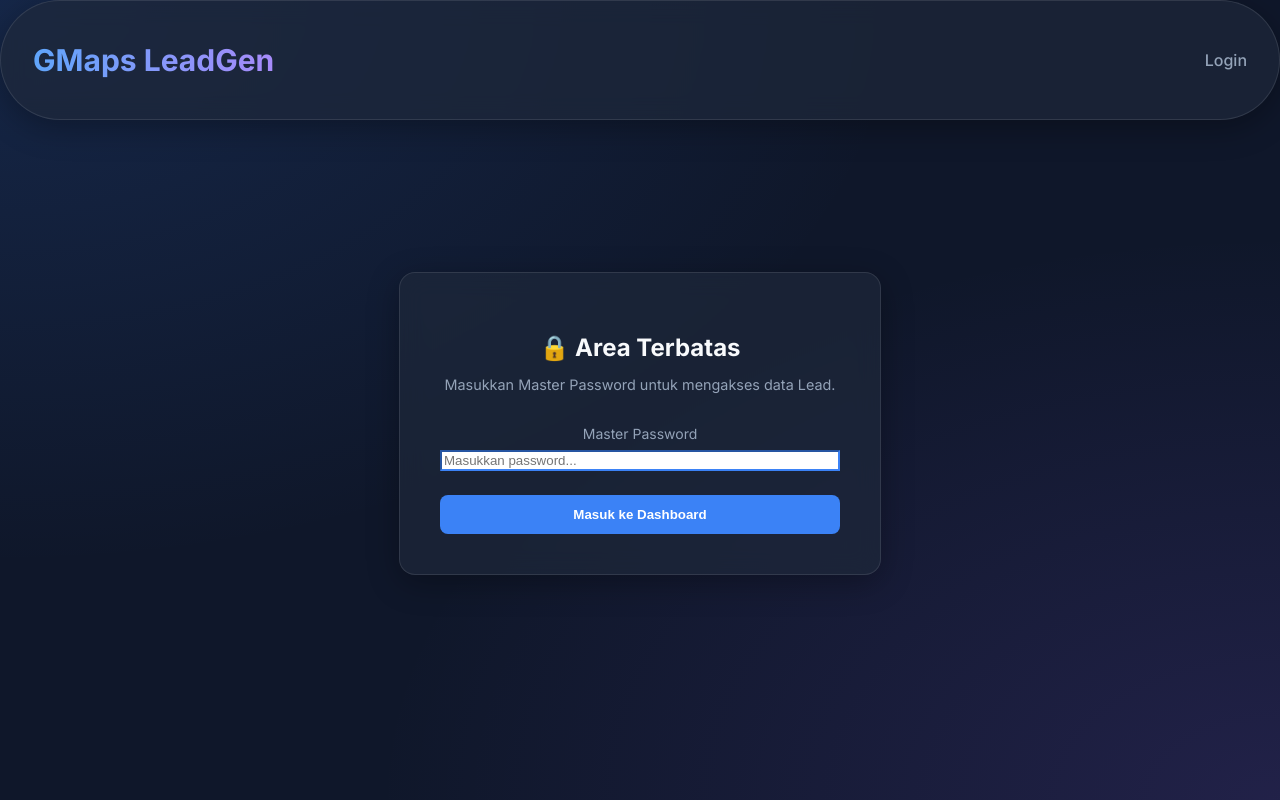
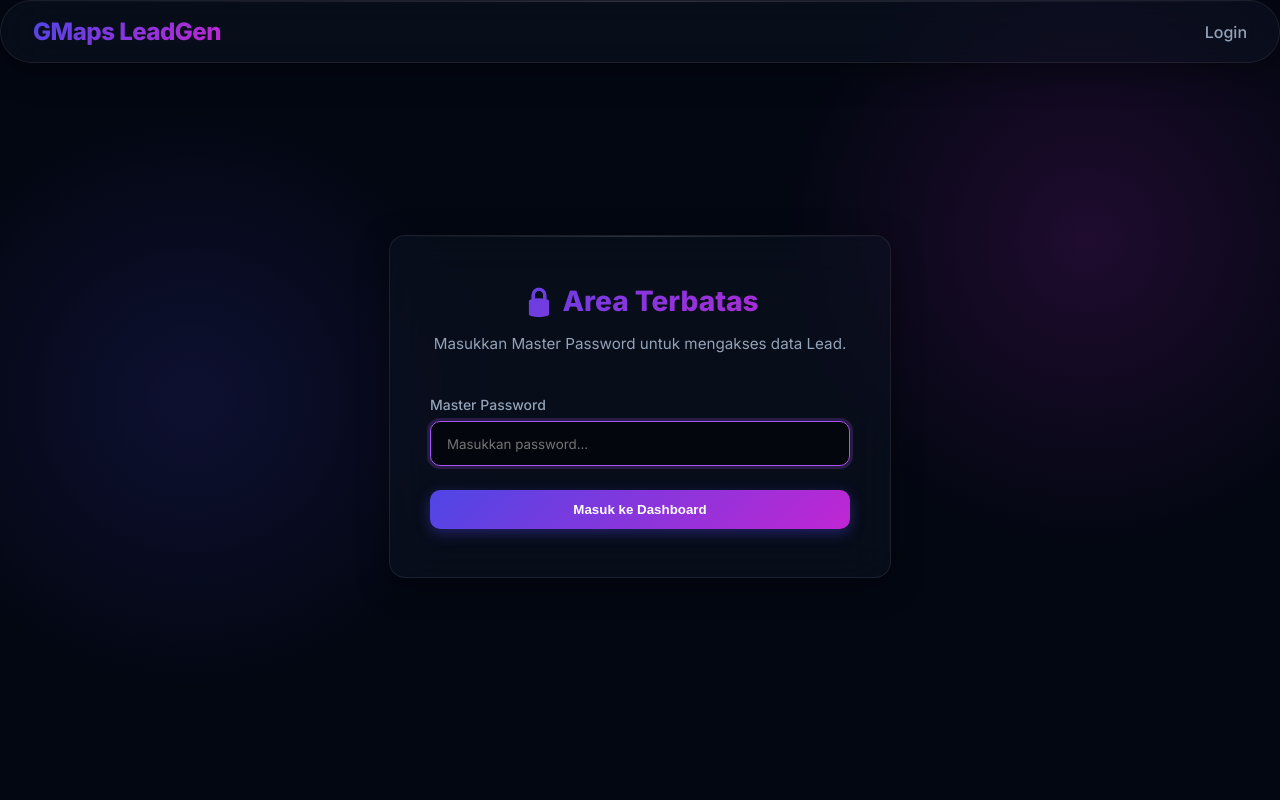
Before and after one commit to sryxx16/gmaps-leadgen-suite, a Next.js app in the folder web-dashboard/: page /login in a window 1280 px wide. Built offline with nearby package versions, Linux system fonts and the light colour scheme; no server answers.

Commit message:
Overhaul UI to premium glassmorphism design

```diff
--- a/web-dashboard/src/app/globals.css
+++ b/web-dashboard/src/app/globals.css
@@ -1,22 +1,24 @@
 :root {
-  --bg-color: #0f172a;
-  --glass-bg: rgba(30, 41, 59, 0.7);
-  --glass-border: rgba(255, 255, 255, 0.1);
+  --bg-color: #030712;
+  --glass-bg: rgba(17, 24, 39, 0.4);
+  --glass-border: rgba(255, 255, 255, 0.08);
+  --glass-shadow: 0 8px 32px 0 rgba(0, 0, 0, 0.4);
   --text-main: #f8fafc;
   --text-muted: #94a3b8;
-  --accent: #3b82f6;
-  --accent-hover: #2563eb;
+  --accent: #6366f1;
+  --accent-gradient: linear-gradient(135deg, #4f46e5 0%, #c026d3 100%);
+  --accent-hover: linear-gradient(135deg, #4338ca 0%, #a21caf 100%);
   --danger: #ef4444;
 }
 
 body {
   margin: 0;
   padding: 0;
-  font-family: var(--font-geist-sans), -apple-system, BlinkMacSystemFont, "Segoe UI", Roboto, sans-serif;
-  background: var(--bg-color);
+  font-family: -apple-system, BlinkMacSystemFont, "Segoe UI", Roboto, sans-serif;
+  background-color: var(--bg-color);
   background-image:
-    radial-gradient(at 0% 0%, rgba(59, 130, 246, 0.15) 0px, transparent 50%),
-    radial-gradient(at 100% 100%, rgba(139, 92, 246, 0.15) 0px, transparent 50%);
+    radial-gradient(circle at 15% 50%, rgba(79, 70, 229, 0.15), transparent 25%),
+    radial-gradient(circle at 85% 30%, rgba(192, 38, 211, 0.15), transparent 25%);
   background-attachment: fixed;
   color: var(--text-main);
   min-height: 100vh;
@@ -25,11 +27,20 @@ body {
 /* Glassmorphism utilities */
 .glass {
   background: var(--glass-bg);
-  backdrop-filter: blur(12px);
-  -webkit-backdrop-filter: blur(12px);
+  backdrop-filter: blur(24px);
+  -webkit-backdrop-filter: blur(24px);
   border: 1px solid var(--glass-border);
-  box-shadow: 0 8px 32px 0 rgba(0, 0, 0, 0.3);
+  box-shadow: var(--glass-shadow);
   border-radius: 16px;
+  position: relative;
+}
+
+.glass::before {
+  content: '';
+  position: absolute;
+  top: 0; left: 0; right: 0; height: 1px;
+  background: linear-gradient(90deg, transparent, rgba(255,255,255,0.15), transparent);
+  border-radius: 16px 16px 0 0;
 }
 
 .container {
@@ -51,6 +62,7 @@ body {
 .nav-links {
   display: flex;
   gap: 1.5rem;
+  align-items: center;
 }
 
 .nav-links a {
@@ -64,12 +76,14 @@ body {
   color: var(--text-main);
 }
 
-.nav-brand {
-  font-weight: 700;
-  font-size: 1.25rem;
-  background: linear-gradient(to right, #60a5fa, #a78bfa);
+.nav-brand h1 {
+  margin: 0;
+  font-weight: 800;
+  font-size: 1.5rem;
+  background: var(--accent-gradient);
   -webkit-background-clip: text;
   -webkit-text-fill-color: transparent;
+  letter-spacing: -0.5px;
 }
 
 /* Dashboard Grid */
@@ -85,6 +99,11 @@ body {
   display: flex;
   flex-direction: column;
   gap: 0.5rem;
+  transition: transform 0.3s ease;
+}
+
+.stat-card:hover {
+  transform: translateY(-5px);
 }
 
 .stat-card h3 {
@@ -109,13 +128,14 @@ body {
 
 table {
   width: 100%;
-  border-collapse: collapse;
+  border-collapse: separate;
+  border-spacing: 0;
 }
 
 th, td {
-  padding: 1rem;
+  padding: 1.25rem 1rem;
   text-align: left;
-  border-bottom: 1px solid var(--glass-border);
+  border-bottom: 1px solid rgba(255,255,255,0.05);
 }
 
 th {
@@ -124,7 +144,11 @@ th {
   font-size: 0.875rem;
   text-transform: uppercase;
   letter-spacing: 0.05em;
+  background: rgba(0,0,0,0.2);
 }
+
+th:first-child { border-top-left-radius: 8px; border-bottom-left-radius: 8px; }
+th:last-child { border-top-right-radius: 8px; border-bottom-right-radius: 8px; }
 
 tr:last-child td {
   border-bottom: none;
@@ -135,62 +159,71 @@ tr:hover td {
 }
 
 .badge {
-  padding: 0.25rem 0.75rem;
+  padding: 0.35rem 0.85rem;
   border-radius: 9999px;
   font-size: 0.75rem;
   font-weight: 600;
   display: inline-block;
   white-space: nowrap;
+  letter-spacing: 0.025em;
 }
 
-.badge.no { background: rgba(239, 68, 68, 0.2); color: #fca5a5; }
-.badge.yes { background: rgba(34, 197, 94, 0.2); color: #86efac; }
-.badge.cat { background: rgba(59, 130, 246, 0.2); color: #93c5fd; }
-.badge.secondary { background: rgba(148, 163, 184, 0.2); color: #cbd5e1; }
+.badge.no { background: rgba(239, 68, 68, 0.15); color: #fca5a5; border: 1px solid rgba(239, 68, 68, 0.3); }
+.badge.yes { background: rgba(34, 197, 94, 0.15); color: #86efac; border: 1px solid rgba(34, 197, 94, 0.3); }
+.badge.cat { background: rgba(192, 38, 211, 0.15); color: #f0abfc; border: 1px solid rgba(192, 38, 211, 0.3); }
 
 a.link {
-  color: var(--accent);
+  color: #a78bfa;
   text-decoration: none;
+  font-weight: 500;
 }
 a.link:hover {
   text-decoration: underline;
+  color: #c4b5fd;
 }
 
 /* Buttons & Inputs */
 .btn {
-  background: var(--accent);
+  background: var(--accent-gradient);
   color: white;
   border: none;
   padding: 0.75rem 1.5rem;
-  border-radius: 8px;
+  border-radius: 10px;
   font-weight: 600;
   cursor: pointer;
-  transition: all 0.2s;
+  transition: all 0.3s ease;
   display: inline-flex;
   align-items: center;
   justify-content: center;
+  box-shadow: 0 4px 14px 0 rgba(79, 70, 229, 0.39);
 }
 
 .btn:hover:not(:disabled) {
   background: var(--accent-hover);
-  transform: translateY(-1px);
+  transform: translateY(-2px);
+  box-shadow: 0 6px 20px rgba(79, 70, 229, 0.5);
 }
 
 .btn:disabled {
   opacity: 0.5;
   cursor: not-allowed;
+  transform: none;
+  box-shadow: none;
 }
 
 .btn-danger {
   background: rgba(239, 68, 68, 0.1);
   color: #fca5a5;
-  padding: 0.4rem 0.8rem;
-  font-size: 0.75rem;
+  padding: 0.5rem 1rem;
+  font-size: 0.875rem;
+  box-shadow: none;
+  border: 1px solid rgba(239, 68, 68, 0.3);
 }
 
 .btn-danger:hover:not(:disabled) {
-  background: var(--danger);
-  color: white;
+  background: rgba(239, 68, 68, 0.2);
+  color: #fecaca;
+  box-shadow: 0 4px 12px rgba(239, 68, 68, 0.2);
 }
 
 .input-group {
@@ -198,20 +231,32 @@ a.link:hover {
   display: flex;
   flex-direction: column;
   gap: 0.5rem;
+  text-align: left;
 }
 
 .input-group label {
   font-size: 0.875rem;
   color: var(--text-muted);
+  font-weight: 500;
 }
 
-input[type="text"], input[type="file"], select, .search-bar {
-  background: rgba(0,0,0,0.2);
-  border: 1px solid var(--glass-border);
+input[type="text"], input[type="password"], input[type="file"], select, .search-bar {
+  background: rgba(0, 0, 0, 0.3);
+  border: 1px solid rgba(255, 255, 255, 0.1);
   color: var(--text-main);
-  padding: 0.75rem;
-  border-radius: 8px;
+  padding: 0.85rem 1rem;
+  border-radius: 10px;
   font-family: inherit;
+  transition: all 0.3s ease;
+  width: 100%;
+  box-sizing: border-box;
+}
+
+input:focus, select:focus, .search-bar:focus {
+  outline: none;
+  border-color: #a855f7;
+  background: rgba(0, 0, 0, 0.5);
+  box-shadow: 0 0 0 3px rgba(168, 85, 247, 0.2);
 }
 
 /* Login Page Styles */
@@ -219,25 +264,37 @@ input[type="text"], input[type="file"], select, .search-bar {
   display: flex;
   align-items: center;
   justify-content: center;
-  min-height: 60vh;
+  min-height: 70vh;
 }
 
 .login-box {
   width: 100%;
-  max-width: 400px;
-  padding: 2.5rem;
+  max-width: 420px;
+  padding: 3rem 2.5rem;
   text-align: center;
+  animation: floatUp 0.6s cubic-bezier(0.16, 1, 0.3, 1) forwards;
+}
+
+@keyframes floatUp {
+  0% { opacity: 0; transform: translateY(30px) scale(0.95); }
+  100% { opacity: 1; transform: translateY(0) scale(1); }
 }
 
 .login-box h2 {
+  margin-top: 0;
   margin-bottom: 0.5rem;
-  color: var(--text-main);
+  font-size: 1.75rem;
+  font-weight: 800;
+  background: var(--accent-gradient);
+  -webkit-background-clip: text;
+  -webkit-text-fill-color: transparent;
 }
 
 .login-box p {
   color: var(--text-muted);
-  margin-bottom: 2rem;
-  font-size: 0.9rem;
+  margin-bottom: 2.5rem;
+  font-size: 0.95rem;
+  line-height: 1.5;
 }
 
 .error-msg {
@@ -248,11 +305,13 @@ input[type="text"], input[type="file"], select, .search-bar {
   margin-bottom: 1.5rem;
   font-size: 0.875rem;
   border: 1px solid rgba(239, 68, 68, 0.3);
+  animation: shake 0.4s ease-in-out;
 }
 
-input:focus, select:focus, .search-bar:focus {
-  outline: none;
-  border-color: var(--accent);
+@keyframes shake {
+  0%, 100% { transform: translateX(0); }
+  25% { transform: translateX(-5px); }
+  75% { transform: translateX(5px); }
 }
 
 /* Management Toolbar (Search & Filters) */
@@ -274,6 +333,7 @@ input:focus, select:focus, .search-bar:focus {
 
 .search-bar {
   min-width: 300px;
+  max-width: 400px;
 }
 
 .filter-group {
@@ -283,7 +343,7 @@ input:focus, select:focus, .search-bar:focus {
 }
 
 .filter-label {
-  font-size: 0.875rem;
+  font-size: 0.85rem;
   color: var(--text-muted);
   font-weight: 600;
   text-transform: uppercase;
@@ -299,31 +359,33 @@ input:focus, select:focus, .search-bar:focus {
 .filter-chip {
   padding: 0.5rem 1rem;
   background: rgba(255, 255, 255, 0.05);
-  border: 1px solid var(--glass-border);
+  border: 1px solid rgba(255, 255, 255, 0.1);
   border-radius: 9999px;
   font-size: 0.875rem;
   color: var(--text-muted);
   cursor: pointer;
-  transition: all 0.2s;
+  transition: all 0.2s cubic-bezier(0.4, 0, 0.2, 1);
   user-select: none;
 }
 
 .filter-chip:hover {
   background: rgba(255, 255, 255, 0.1);
   color: var(--text-main);
+  transform: translateY(-1px);
 }
 
 .filter-chip.active {
-  background: var(--accent);
-  border-color: var(--accent);
+  background: var(--accent-gradient);
+  border-color: transparent;
   color: white;
   font-weight: 600;
+  box-shadow: 0 4px 12px rgba(192, 38, 211, 0.3);
 }
 
 .import-box {
   max-width: 600px;
   margin: 0 auto;
-  padding: 2rem;
+  padding: 2.5rem;
   text-align: center;
 }
 
```
